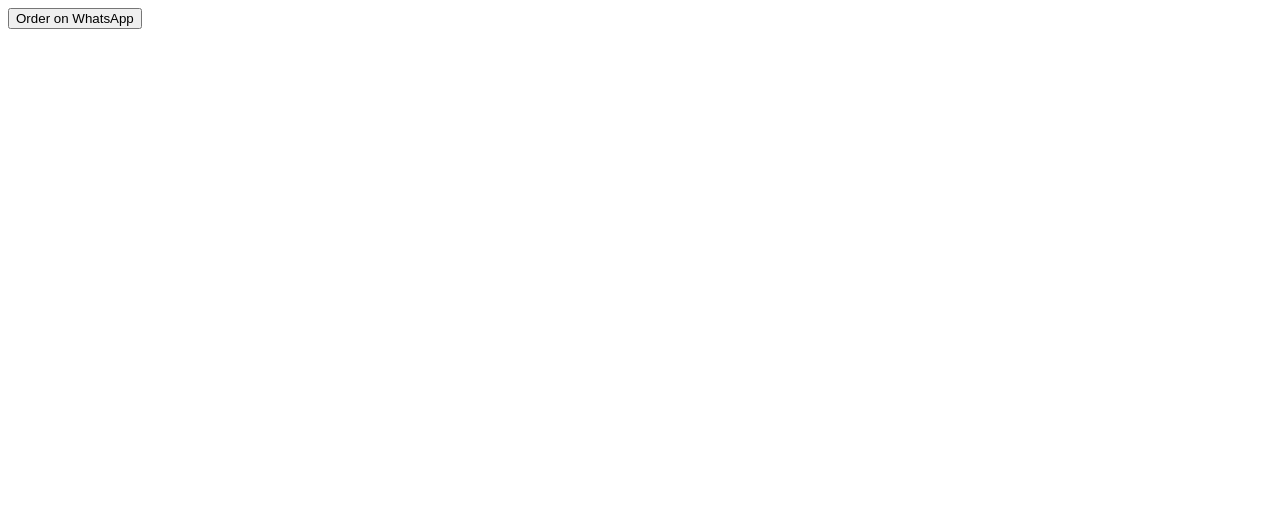
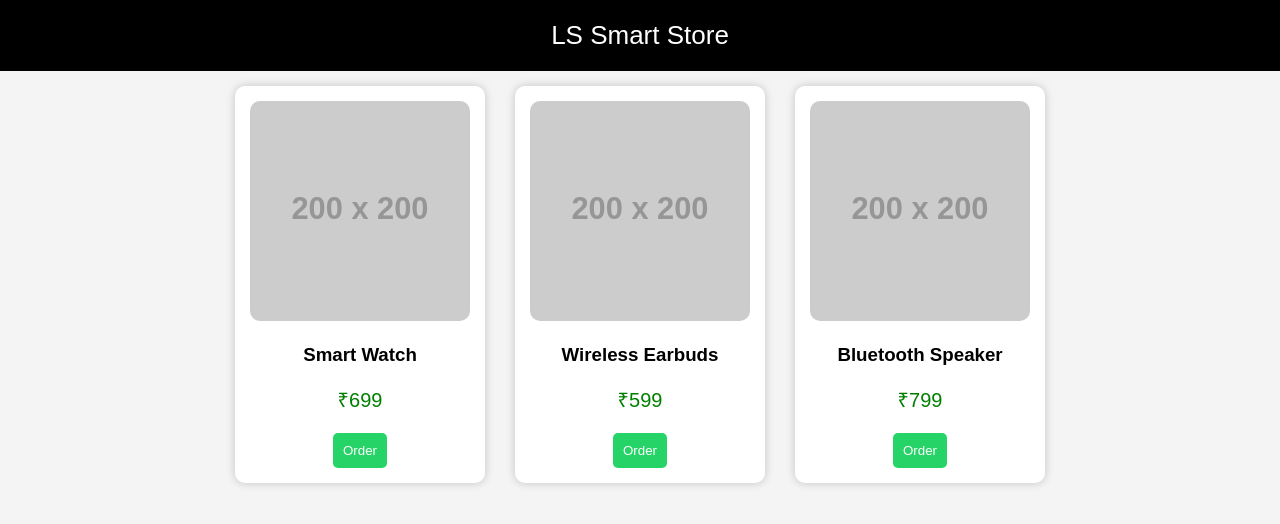
Before and after one commit to lakshmidin2-byte/ai-ls-smart-store, a plain HTML site: page index.html in a window 1280 px wide. Drawn offline with Linux system fonts and the light colour scheme; placeholder pictures from the web are drawn by us.

Commit message:
Update index.html

```diff
--- a/index.html
+++ b/index.html
@@ -1,4 +1,106 @@
+<!DOCTYPE html>
+<html>
+<head>
+<title>LS Smart Store</title>
+<meta name="viewport" content="width=device-width, initial-scale=1">
 
-<a href="https://wa.me/916261560776?text=I want to order this product">
-<button>Order on WhatsApp</button>
-</a>
+<style>
+body{
+font-family:Arial;
+background:#f4f4f4;
+margin:0;
+}
+
+.header{
+background:black;
+color:white;
+padding:20px;
+text-align:center;
+font-size:26px;
+}
+
+.products{
+display:flex;
+flex-wrap:wrap;
+justify-content:center;
+}
+
+.card{
+background:white;
+width:220px;
+margin:15px;
+padding:15px;
+border-radius:10px;
+box-shadow:0 0 10px rgba(0,0,0,0.2);
+text-align:center;
+}
+
+.card img{
+width:100%;
+border-radius:10px;
+}
+
+.price{
+color:green;
+font-size:20px;
+}
+
+button{
+background:#25D366;
+color:white;
+border:none;
+padding:10px;
+border-radius:5px;
+cursor:pointer;
+}
+</style>
+
+</head>
+
+<body>
+
+<div class="header">
+LS Smart Store
+</div>
+
+<div class="products">
+
+<div class="card">
+<img src="https://via.placeholder.com/200">
+<h3>Smart Watch</h3>
+<p class="price">₹699</p>
+<button onclick="order('Smart Watch')">Order</button>
+</div>
+
+<div class="card">
+<img src="https://via.placeholder.com/200">
+<h3>Wireless Earbuds</h3>
+<p class="price">₹599</p>
+<button onclick="order('Wireless Earbuds')">Order</button>
+</div>
+
+<div class="card">
+<img src="https://via.placeholder.com/200">
+<h3>Bluetooth Speaker</h3>
+<p class="price">₹799</p>
+<button onclick="order('Bluetooth Speaker')">Order</button>
+</div>
+
+</div>
+
+<script>
+
+function order(product){
+
+let phone="916261560776";
+
+let message="Hello I want to order " + product;
+
+window.open("https://wa.me/"+phone+"?text="+encodeURIComponent(message));
+
+}
+
+</script>
+
+</body>
+  </html>
```
